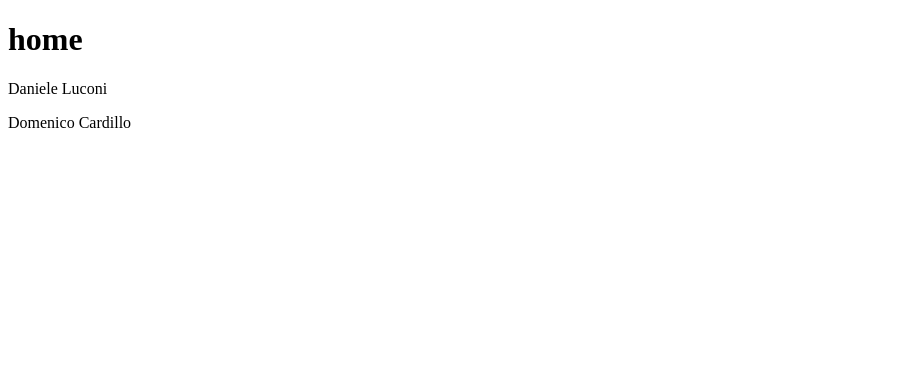
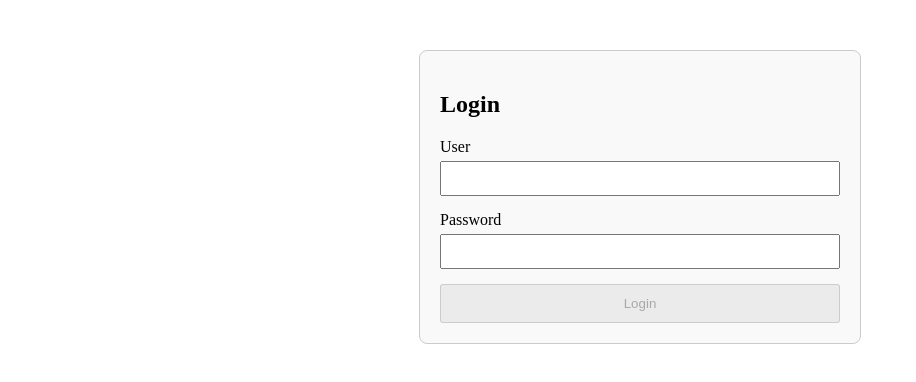
Before and after one commit to claranet-it/angular-learning-path, an Angular app: page / in a window 1280 px wide. Shown: the top 382 px of the page, without its empty margins (0-916 px from the left). Built offline with nearby package versions, Linux system fonts and the light colour scheme.

Commit message:
login and routing with guard protection

```diff
--- a/src/app/app.component.html
+++ b/src/app/app.component.html
@@ -1 +1 @@
-<app-home></app-home>
+<router-outlet></router-outlet>
--- a/src/app/app.component.ts
+++ b/src/app/app.component.ts
@@ -1,9 +1,9 @@
 import { Component } from '@angular/core';
-import { HomeComponent } from './components/home/home.component';
+import { RouterModule } from '@angular/router';
 
 @Component({
   selector: 'app-root',
-  imports: [HomeComponent],
+  imports: [RouterModule],
   templateUrl: './app.component.html',
   styleUrl: './app.component.css'
 })
--- a/src/app/app.routes.ts
+++ b/src/app/app.routes.ts
@@ -1,3 +1,18 @@
 import { Routes } from '@angular/router';
+import { LoginComponent } from './components/login/login.component';
+import { HomeComponent } from './components/home/home.component';
+import { AuthGuard } from './guards/auth.guard';
 
-export const routes: Routes = [];
+export const routes: Routes = [
+  {
+    path: '',
+    component: LoginComponent,
+    title: 'Login',
+  },
+  {
+    path: 'home',
+    component: HomeComponent,
+    title: 'Home',
+    canActivate: [AuthGuard],
+  },
+];
--- a/src/app/components/home/home.component.html
+++ b/src/app/components/home/home.component.html
@@ -1,2 +1,3 @@
+<a href="javascript:void(0);" (click)="logout()">Logout</a>
 <h1>home</h1>
 <app-sailors-list></app-sailors-list>
--- a/src/app/components/home/home.component.ts
+++ b/src/app/components/home/home.component.ts
@@ -1,5 +1,7 @@
-import { Component } from '@angular/core';
+import { Component, inject } from '@angular/core';
+import { Router } from '@angular/router';
 import { SailorsListComponent } from '../sailors-list/sailors-list.component';
+import { AuthService } from '../../services/fake-auth.service';
 
 @Component({
   selector: 'app-home',
@@ -8,5 +10,12 @@ import { SailorsListComponent } from '../sailors-list/sailors-list.component';
   styleUrl: './home.component.css'
 })
 export class HomeComponent {
+  authService = inject(AuthService);
+  router = inject(Router);
 
+  logout() {
+    this.authService.logout();
+    this.router.navigate(['']);
+
+  }
 }
--- /dev/null
+++ b/src/app/components/login/login.component.css
@@ -0,0 +1,28 @@
+.login-container {
+  max-width: 400px;
+  margin: 50px auto;
+  padding: 20px;
+  border: 1px solid #ccc;
+  border-radius: 8px;
+  background: #f9f9f9;
+}
+
+.form-group {
+  margin-bottom: 15px;
+}
+
+label {
+  display: block;
+  margin-bottom: 5px;
+}
+
+input {
+  width: 100%;
+  padding: 8px;
+  box-sizing: border-box;
+}
+
+button {
+  width: 100%;
+  padding: 10px;
+}
--- /dev/null
+++ b/src/app/components/login/login.component.html
@@ -0,0 +1,27 @@
+<div class="login-container">
+  <form [formGroup]="loginForm" (ngSubmit)="onSubmit()">
+    <h2>Login</h2>
+
+    <div class="form-group">
+      <label for="user">User</label>
+      <input
+        id="user"
+        type="user"
+        formControlName="user"
+      />
+    </div>
+
+    <div class="form-group">
+      <label for="password">Password</label>
+      <input
+        id="password"
+        type="password"
+        formControlName="password"
+      />
+    </div>
+
+    <button type="submit" [disabled]="loginForm.invalid" class="btn">
+      Login
+    </button>
+  </form>
+</div>
--- /dev/null
+++ b/src/app/components/login/login.component.ts
@@ -0,0 +1,27 @@
+import { Component, inject } from '@angular/core';
+import { FormControl, FormGroup, ReactiveFormsModule, Validators } from '@angular/forms';
+import { Router } from '@angular/router';
+import { AuthService } from '../../services/fake-auth.service';
+
+@Component({
+  selector: 'app-login',
+  imports: [ReactiveFormsModule],
+  templateUrl: './login.component.html',
+  styleUrl: './login.component.css'
+})
+export class LoginComponent {
+  authService = inject(AuthService);
+  router = inject(Router);
+
+  loginForm: FormGroup = new FormGroup({
+    user: new FormControl('', Validators.required),
+    password: new FormControl('', Validators.required)
+  });
+
+  onSubmit() {
+    if (this.loginForm.valid) {
+      this.authService.login();
+      this.router.navigate(['home']);
+    }
+  }
+}
--- /dev/null
+++ b/src/app/guards/auth.guard.ts
@@ -0,0 +1,20 @@
+import { inject, Injectable } from '@angular/core';
+import { CanActivate, Router } from '@angular/router';
+import { AuthService } from '../services/fake-auth.service';
+
+@Injectable({
+  providedIn: 'root'
+})
+export class AuthGuard implements CanActivate {
+  authService = inject(AuthService);
+  router = inject(Router);
+
+  canActivate(): boolean {
+    if (this.authService.loggedIn()) {
+      return true;
+    } else {
+      this.router.navigate(['']);
+      return false;
+    }
+  }
+}
--- /dev/null
+++ b/src/app/services/fake-auth.service.ts
@@ -0,0 +1,24 @@
+import { Injectable } from '@angular/core';
+import { signal } from '@angular/core';
+
+@Injectable({
+  providedIn: 'root'
+})
+export class AuthService {
+
+  loggedIn = signal(false);
+
+  constructor() {
+    this.loggedIn.set(!!localStorage.getItem('accessToken'));
+  }
+
+  login() {
+    this.loggedIn.set(true);
+    localStorage.setItem('accessToken', 'fate-access-token');
+  }
+
+  logout() {
+    this.loggedIn.set(false);
+    localStorage.removeItem('accessToken');
+  }
+}
```
Also changed, not shown: 2 other files (tests, documents, lock files or other folders).
